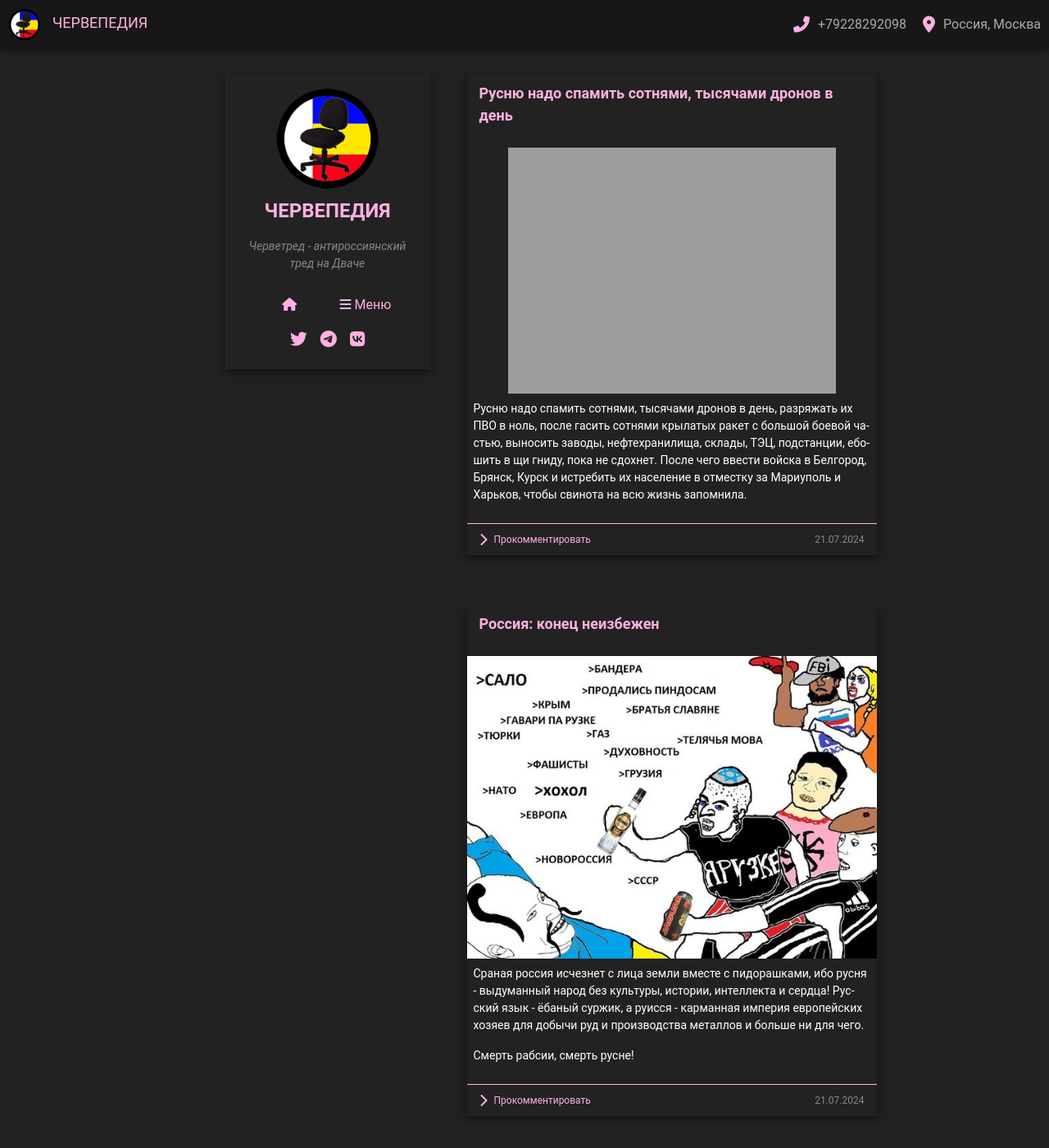
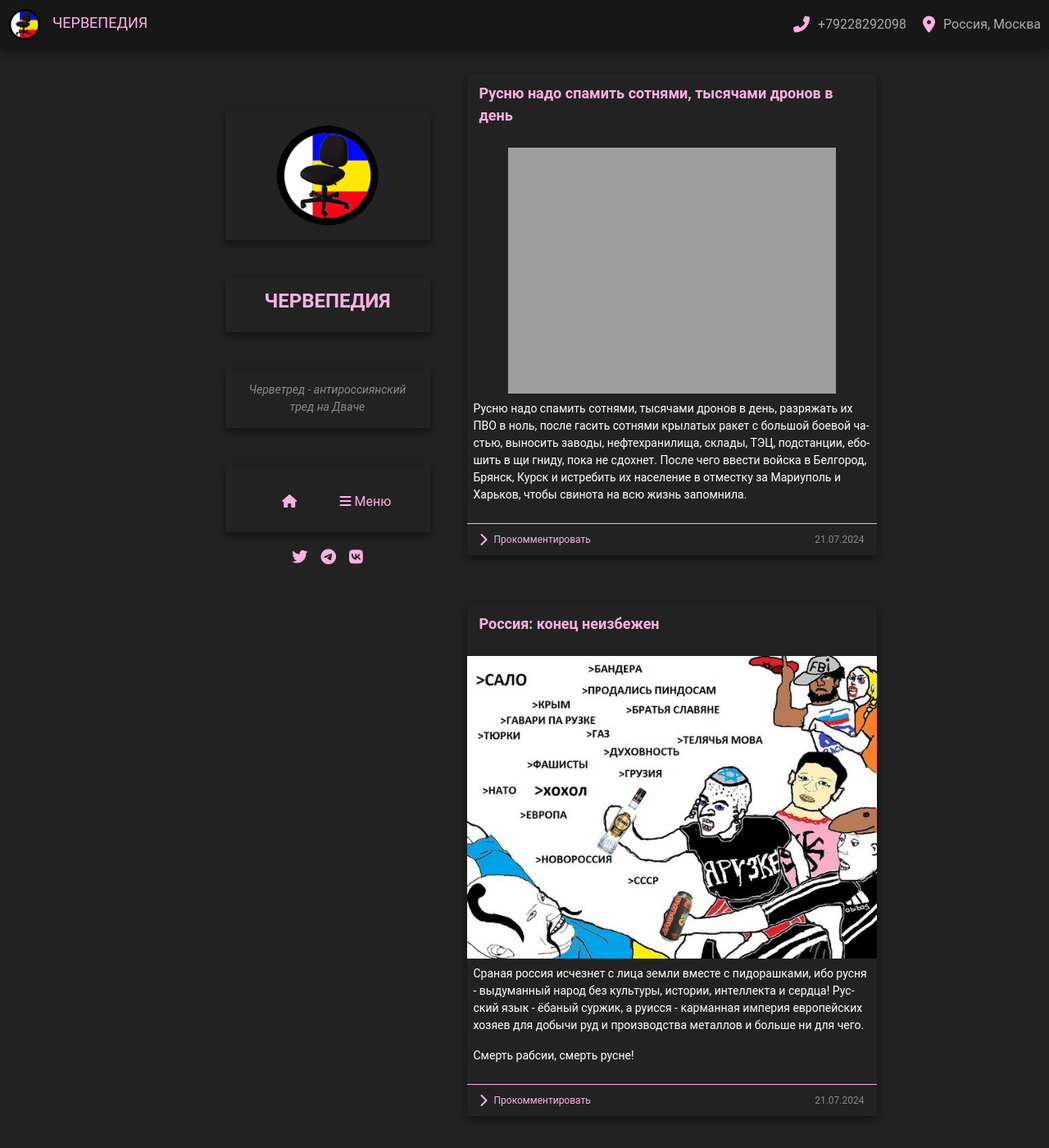
Before and after one commit to chervepedia/chervepedia.github.io, a Jekyll site: the page built from index.html, in a window 1280 px wide and 1400 px high. Shown: the whole window at 82% size. Built offline with Jekyll 4.4.1, drawn with Linux system fonts in a browser that asks for light colours; a script that is not in the unit is left out; the list of posts is cut into pages by our own code; comment, search, counter and statistics services are not loaded.

Commit message:
Update style.css

```diff
--- a/assets/css/style.css
+++ b/assets/css/style.css
@@ -303,8 +303,8 @@ body {
 }
 
 /* Стили для сайдбара */
-.sidebar {
-    background-color: #222;
+.sidebar > *:not(:last-child) {
+    margin-bottom: 10px;                background-color: #222;
     text-align: center;
     padding: 15px;
     margin-bottom: 20px;
@@ -317,32 +317,26 @@ body {
     box-shadow: 0px 4px 10px rgba(0, 0, 0, 0.5);
 }
 
-/* Контейнер для социальных иконок в сайдбаре */
-.social-icons-container {
+/*  для иконок социальных сетей в сайдбаре */
+.sidebar .social-icons-sidebar {
+    display: flex;
+    justify-content: center; /* Центрирование всех элементов по горизонтали */
+    gap: 16px;
     margin-top: 10px; /* Отступ от меню */
 }
 
-/* Общие стили для сайдбара */
-.sidebar > div {
-    margin-bottom: 10px; /* Единый отступ между всеми элементами сайдбара */
-}
-
-.social-icons-sidebar {
-    display: flex;
-    justify-content: center; /* Центрирование всех элементов по горизонтали */
-    gap: 16px;
-}
-
+/* Цвет и стили для ссылок социальных иконок */
 .social-icons-sidebar a {
     display: flex;
     justify-content: center;  /* Центрирование контента внутри ссылки по горизонтали */
     align-items: center;
-    font-size: 1.3rem;
+    font-size: 1.2rem;
     color: #ffb0e2;
     text-decoration: none;
     transition: color 0.3s;
 }
 
+/* Цвет при наведении */
 .social-icons-sidebar a:hover {
     color: #e699c7;
 }
```
